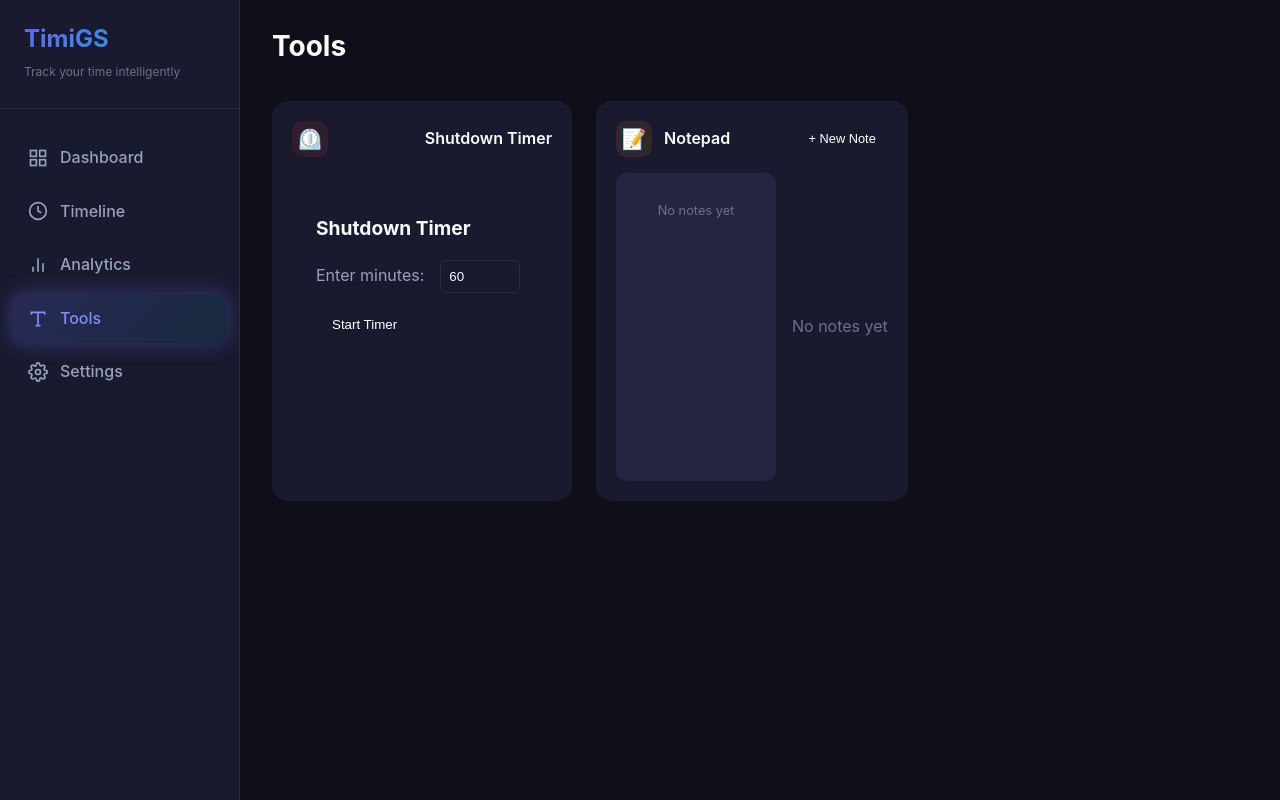
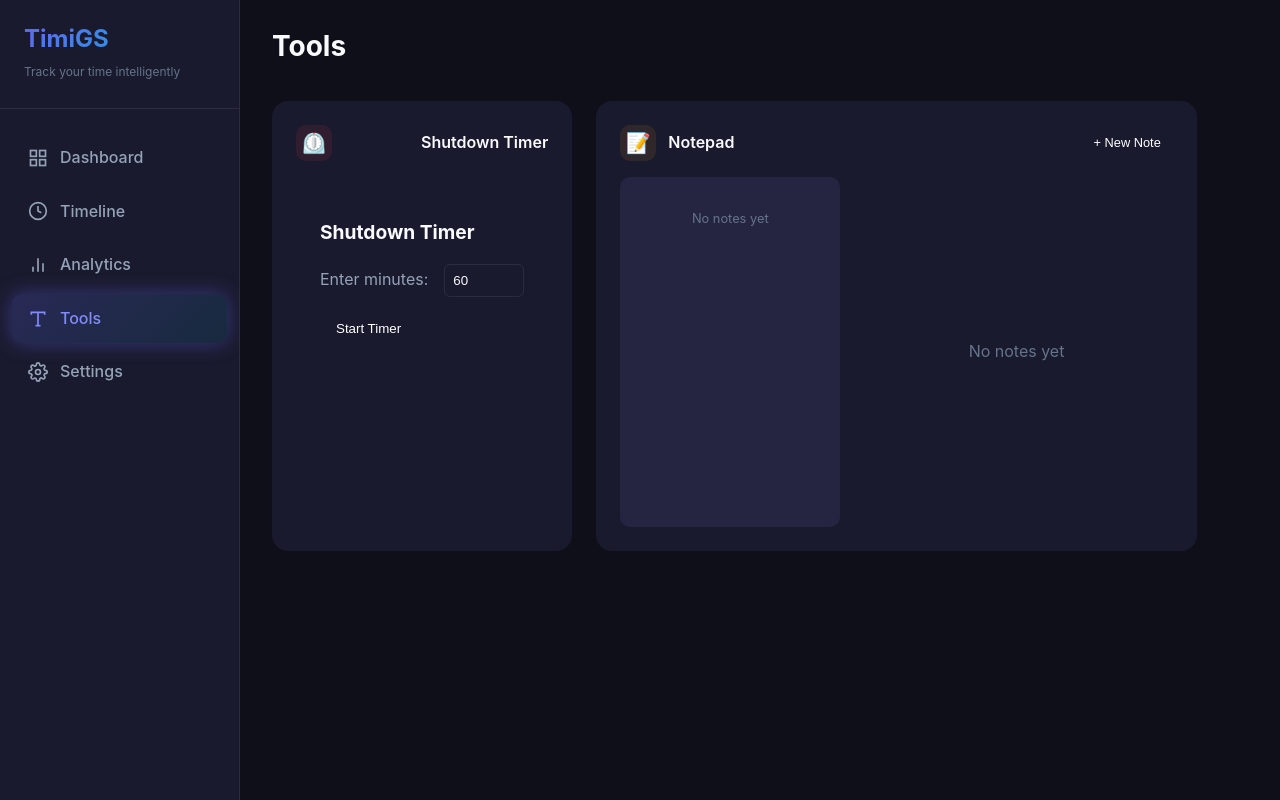
Before and after one commit to BANSAFAn/timiGS-, a Vue app: page /tools in a window 1280 px wide. Built offline with nearby package versions, Linux system fonts and the light colour scheme.

Commit message:
fix: global layout full width (remove max-width), fix Analytics/Tools grid filling

```diff
--- a/package.json
+++ b/package.json
@@ -1,5 +1,5 @@
 {
-  "name": "tauri-app",
+  "name": "timiGS",
   "private": true,
   "version": "1.16.0",
   "type": "module",
--- a/src/styles/index.css
+++ b/src/styles/index.css
@@ -227,6 +227,7 @@ body {
 
 .page-container {
   width: 100%;
+  max-width: 100%;
 }
 
 .page-header {
--- a/src/views/Analytics.vue
+++ b/src/views/Analytics.vue
@@ -374,15 +374,16 @@ onMounted(async () => { await store.fetchTodayData(); await store.fetchWeeklySta
 
 .stats-row {
   display: grid;
-  grid-template-columns: repeat(auto-fit, minmax(240px, 1fr));
+  grid-template-columns: repeat(3, 1fr);
   gap: 20px;
+  width: 100%;
 }
 
 .stat-card {
   background: var(--bg-secondary);
   border: 1px solid var(--border);
   border-radius: var(--radius-lg);
-  padding: 20px;
+  padding: 24px;
   display: flex;
   align-items: center;
   gap: 16px;
@@ -434,6 +435,7 @@ onMounted(async () => { await store.fetchTodayData(); await store.fetchWeeklySta
   display: grid;
   grid-template-columns: repeat(2, 1fr);
   gap: 24px;
+  width: 100%;
 }
 
 .chart-card {
--- a/src/views/Tools.vue
+++ b/src/views/Tools.vue
@@ -157,19 +157,20 @@ onMounted(() => {
 <style scoped>
 .tools-grid {
   display: grid;
-  grid-template-columns: 300px 1fr;
+  grid-template-columns: 1fr 2fr;
   gap: 24px;
-  min-height: 400px;
+  width: 100%;
 }
 
 .tool-card {
   background: var(--bg-secondary);
   border: 1px solid var(--border);
   border-radius: var(--radius-lg);
-  padding: 20px;
+  padding: 24px;
   display: flex;
   flex-direction: column;
   transition: box-shadow 0.3s ease;
+  min-height: 450px;
 }
 
 .tool-card:hover {
@@ -224,15 +225,15 @@ onMounted(() => {
 
 .notepad-body {
   display: flex;
-  gap: 16px;
-  height: 300px;
+  gap: 20px;
+  min-height: 350px;
 }
 
 .notes-sidebar {
-  width: 160px;
+  width: 220px;
   background: var(--bg-tertiary);
   border-radius: var(--radius-md);
-  padding: 8px;
+  padding: 12px;
   overflow-y: auto;
   flex-shrink: 0;
 }
@@ -262,7 +263,7 @@ onMounted(() => {
   white-space: nowrap;
   overflow: hidden;
   text-overflow: ellipsis;
-  max-width: 100px;
+  max-width: 160px;
 }
 
 .btn-delete {
```
Also changed, not shown: 1 other file (tests, documents, lock files or other folders).
